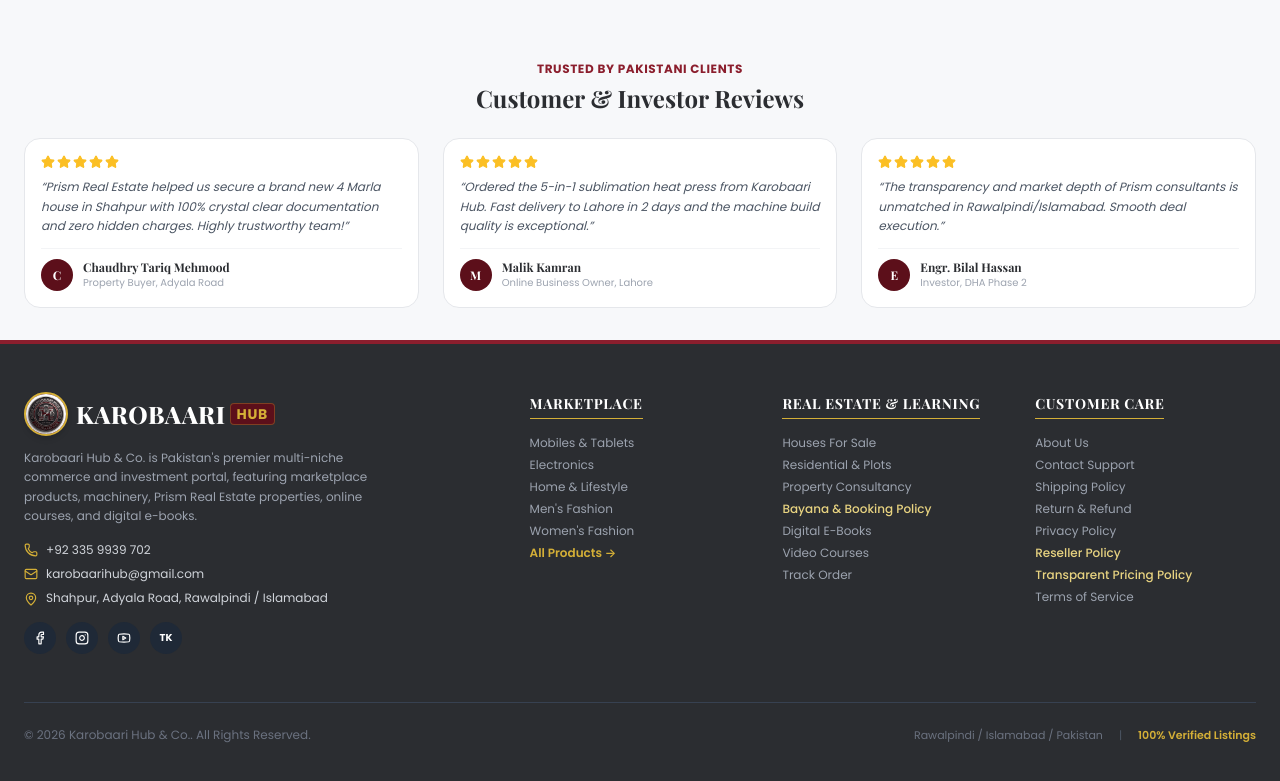
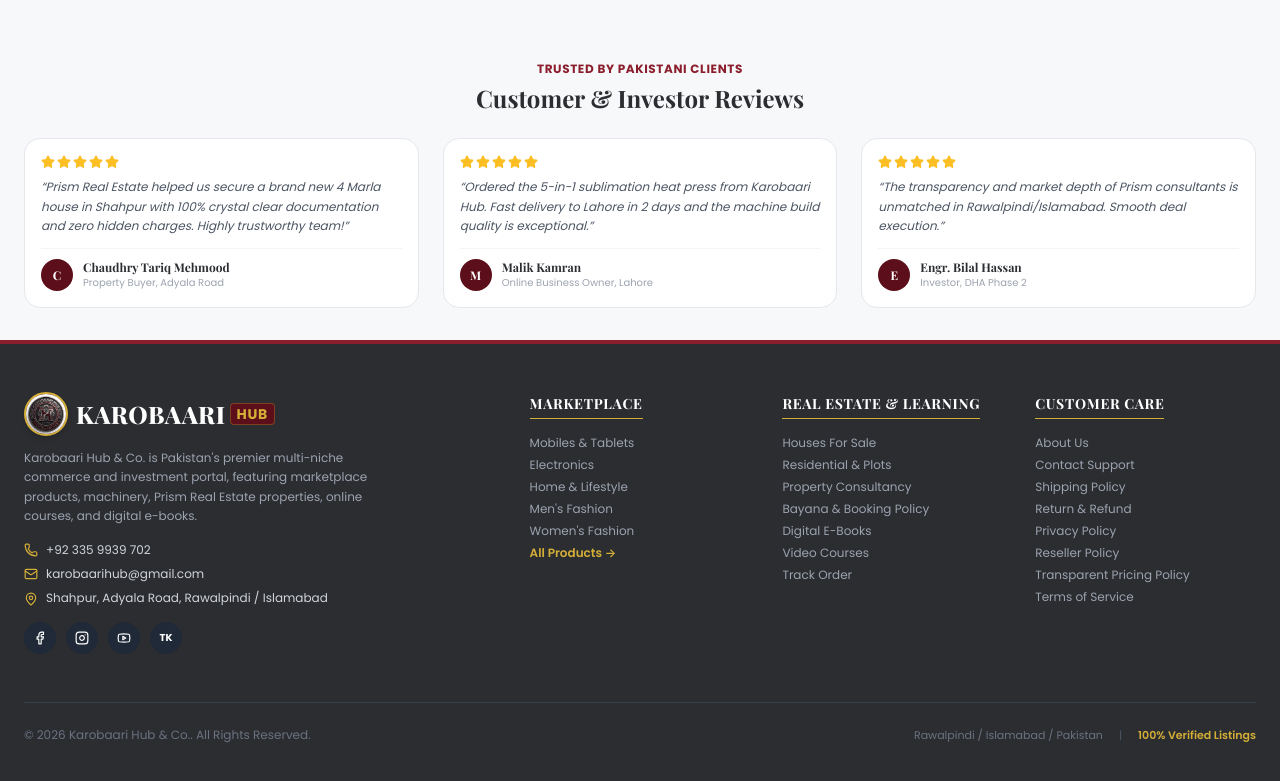
Before and after one commit to Digizier/Karobaarihub.com, a Next.js app: page / in a window 1280 px wide. Shown: the part 1416-2197 px from the top of the page. Built offline with nearby package versions, Linux system fonts and the light colour scheme; no server answers; the database is empty; a web font is replaced by a local one.

Commit message:
Standardize styling of new policy links in Footer to match default theme

```diff
--- a/components/Footer.tsx
+++ b/components/Footer.tsx
@@ -119,7 +119,7 @@ export default function Footer() {
               <li><Link href="/real-estate" className="hover:text-karobaari-gold">Houses For Sale</Link></li>
               <li><Link href="/real-estate?type=Plot" className="hover:text-karobaari-gold">Residential &amp; Plots</Link></li>
               <li><Link href="/real-estate/services" className="hover:text-karobaari-gold">Property Consultancy</Link></li>
-              <li><Link href="/real-estate/booking-policy" className="hover:text-karobaari-gold text-amber-200/90 font-medium">Bayana &amp; Booking Policy</Link></li>
+              <li><Link href="/real-estate/booking-policy" className="hover:text-karobaari-gold">Bayana &amp; Booking Policy</Link></li>
               <li><Link href="/digital-books" className="hover:text-karobaari-gold">Digital E-Books</Link></li>
               <li><Link href="/courses" className="hover:text-karobaari-gold">Video Courses</Link></li>
               <li><Link href="/track-order" className="hover:text-karobaari-gold">Track Order</Link></li>
@@ -137,8 +137,8 @@ export default function Footer() {
               <li><Link href="/shipping-policy" className="hover:text-karobaari-gold">Shipping Policy</Link></li>
               <li><Link href="/refund-return-policy" className="hover:text-karobaari-gold">Return &amp; Refund</Link></li>
               <li><Link href="/privacy-policy" className="hover:text-karobaari-gold">Privacy Policy</Link></li>
-              <li><Link href="/reseller-policy" className="hover:text-karobaari-gold text-amber-200/90 font-medium">Reseller Policy</Link></li>
-              <li><Link href="/pricing-policy" className="hover:text-karobaari-gold text-amber-200/90 font-medium">Transparent Pricing Policy</Link></li>
+              <li><Link href="/reseller-policy" className="hover:text-karobaari-gold">Reseller Policy</Link></li>
+              <li><Link href="/pricing-policy" className="hover:text-karobaari-gold">Transparent Pricing Policy</Link></li>
               <li><Link href="/terms-of-service" className="hover:text-karobaari-gold">Terms of Service</Link></li>
             </ul>
           </div>
```
